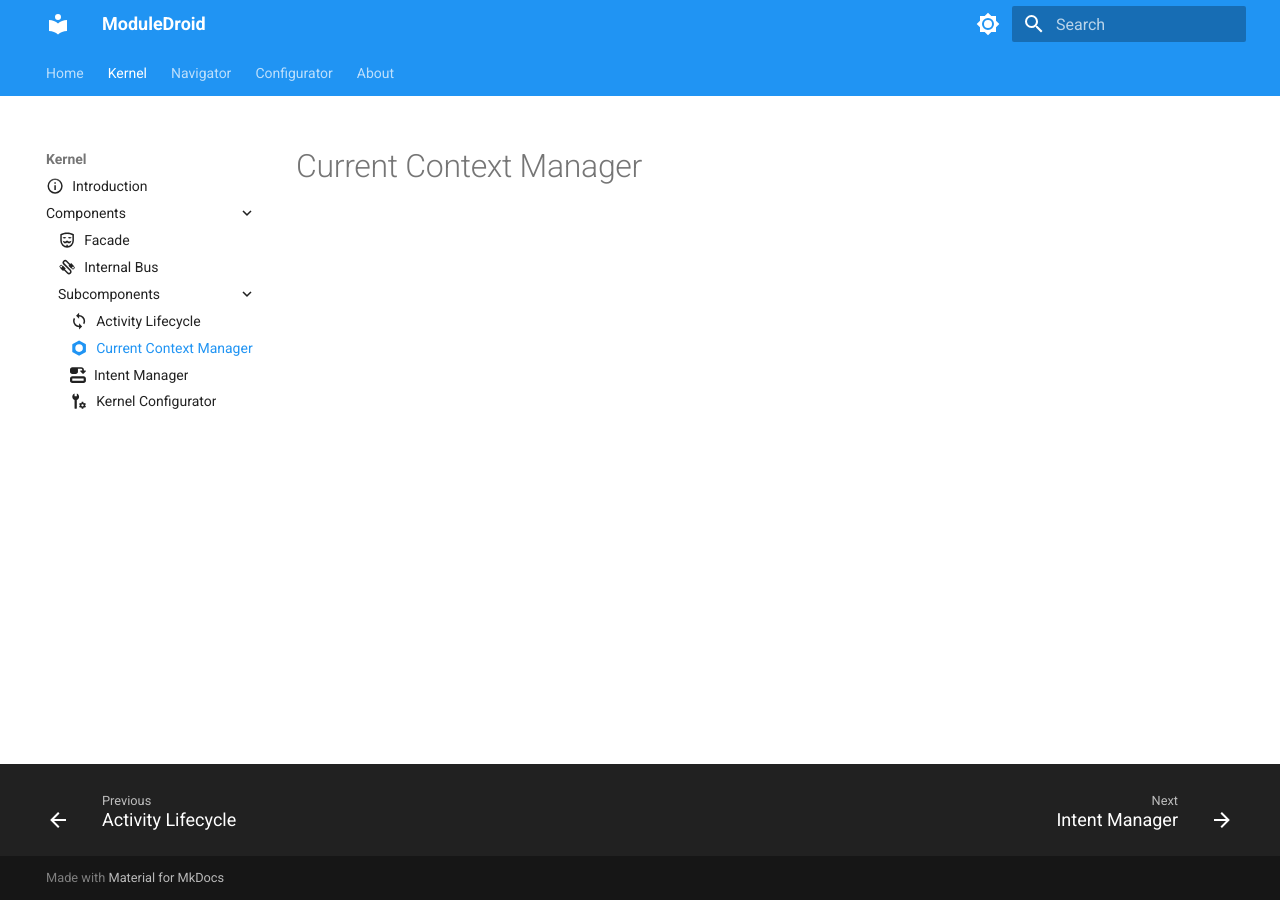
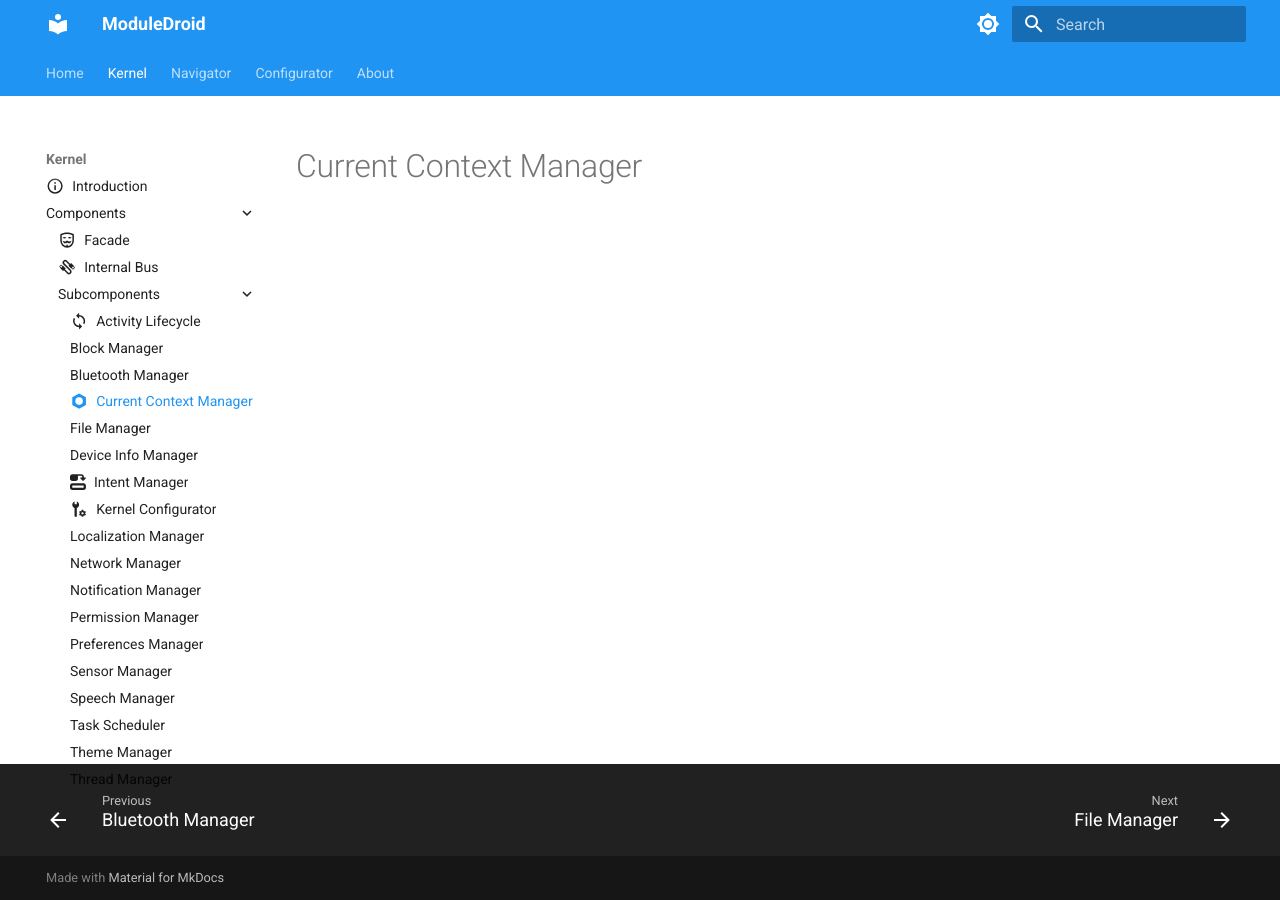
Before and after one commit to agp221-ua/ModuleDroid-Doc, an MkDocs documentation site: the page built from docs/kernel/components/subcomponents/current_context_manager.md, in a window 1280 px wide. Built offline with MkDocs 1.6.1 and Material for MkDocs 9.7.7, drawn with Linux system fonts in a browser that asks for light colours.

Commit message:
Files created

```diff
--- a/mkdocs.yml
+++ b/mkdocs.yml
@@ -45,9 +45,24 @@ nav:
       - Internal Bus: kernel/components/internal_bus.md
       - Subcomponents:
         - Activity Lifecycle: kernel/components/subcomponents/activity_lifecycle.md
+        - Block Manager: kernel/components/subcomponents/block_manager.md
+        - Bluetooth Manager: kernel/components/subcomponents/bluetooth_manager.md
         - Current Context Manager: kernel/components/subcomponents/current_context_manager.md
+        - File Manager: kernel/components/subcomponents/file_manager.md
+        - Device Info Manager: kernel/components/subcomponents/device_info_manager.md
         - Intent Manager: kernel/components/subcomponents/intent_manager.md
         - Kernel Configurator: kernel/components/subcomponents/kernel_configurator.md
+        - Localization Manager: kernel/components/subcomponents/localization_manager.md
+        - Network Manager: kernel/components/subcomponents/network_manager.md
+        - Notification Manager: kernel/components/subcomponents/notification_manager.md
+        - Permission Manager: kernel/components/subcomponents/permission_manager.md
+        - Preferences Manager: kernel/components/subcomponents/preferences_manager.md
+        - Sensor Manager: kernel/components/subcomponents/sensor_manager.md
+        - Speech Manager: kernel/components/subcomponents/speech_manager.md
+        - Task Scheduler: kernel/components/subcomponents/task_scheduler.md
+        - Theme Manager: kernel/components/subcomponents/theme_manager.md
+        - Thread Manager: kernel/components/subcomponents/thread_manager.md
+
   - Navigator: navigator.md
   - Configurator: configurator.md
   - About: about.md
```
Also changed, not shown: docs/kernel/components/subcomponents/block_manager.md (added), docs/kernel/components/subcomponents/bluetooth_manager.md (added), docs/kernel/components/subcomponents/device_info_manager.md (added), docs/kernel/components/subcomponents/file_manager.md (added), docs/kernel/components/subcomponents/localization_manager.md (added), docs/kernel/components/subcomponents/network_manager.md (added), docs/kernel/components/subcomponents/notification_manager.md (added), docs/kernel/components/subcomponents/permission_manager.md (added), docs/kernel/components/subcomponents/preferences_manager.md (added), docs/kernel/components/subcomponents/sensor_manager.md (added), docs/kernel/components/subcomponents/speech_manager.md (added), docs/kernel/components/subcomponents/task_scheduler.md (added), docs/kernel/components/subcomponents/theme_manager.md (added), docs/kernel/components/subcomponents/thread_manager.md (added).
